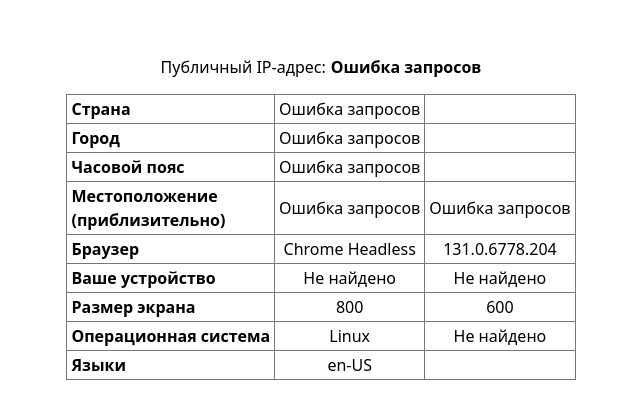
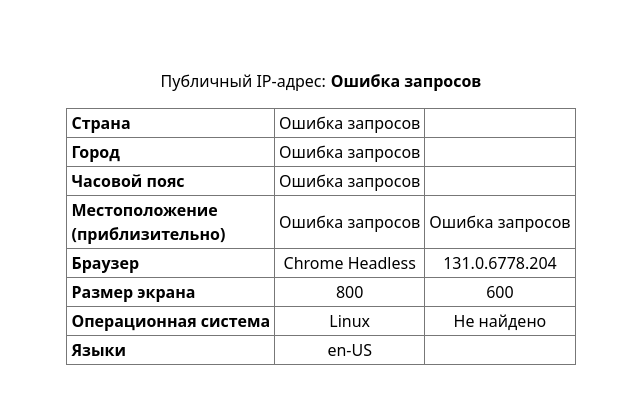
Before and after one commit to IamGabimaru/Your_info, a website built with Vite: page index.html in a window 1280 px wide. Shown: the part 183-602 px from the top of the page, without its empty margins (319-959 px from the left). Built offline with nearby package versions, Linux system fonts and the light colour scheme; no server answers.

Commit message:
Удалено свойство устройств за неработоспособность

```diff
--- a/index.html
+++ b/index.html
@@ -44,11 +44,6 @@
                         <td class="browser">Загрузка...</td>
                     </tr>
                     <tr class="row">
-                        <th class="row-name">Ваше устройство</th>
-                        <td class="device">Загрузка...</td>
-                        <td class="device">Загрузка...</td>
-                    </tr>
-                    <tr class="row">
                         <th class="row-name">Размер экрана</th>
                         <td class="width">Загрузка...</td>
                         <td class="height">Загрузка...</td>
--- a/index.js
+++ b/index.js
@@ -47,7 +47,6 @@ import UAParser from 'ua-parser-js';
 const parser = (new UAParser).getResult();
 
 const browserData = [parser.browser.name, parser.browser.version]
-const deviceData = [parser.device.vendor, parser.device.model]
 const osData = [parser.os.name, parser.os.version]
 document.querySelector('.width').textContent = window.screen.width
 document.querySelector('.height').textContent = window.screen.height
@@ -58,11 +57,6 @@ for (let i = 0; i < browserData.length; i++) {
     browser[i] == undefined ? browser[i].innerHTML = 'Не найдено' : browser[i].innerHTML = browserData[i]
 }
 
-const device = document.querySelectorAll('.device')
-for (let i = 0; i < deviceData.length; i++) {
-    deviceData[i] == undefined ? device[i].innerHTML = 'Не найдено' : device[i].innerHTML = deviceData[i]
-}
-
 const os = document.querySelectorAll('.os')
 for (let i = 0; i < osData.length; i++) {
     osData[i] == undefined ? os[i].innerHTML = 'Не найдено' : os[i].innerHTML = osData[i]
```
